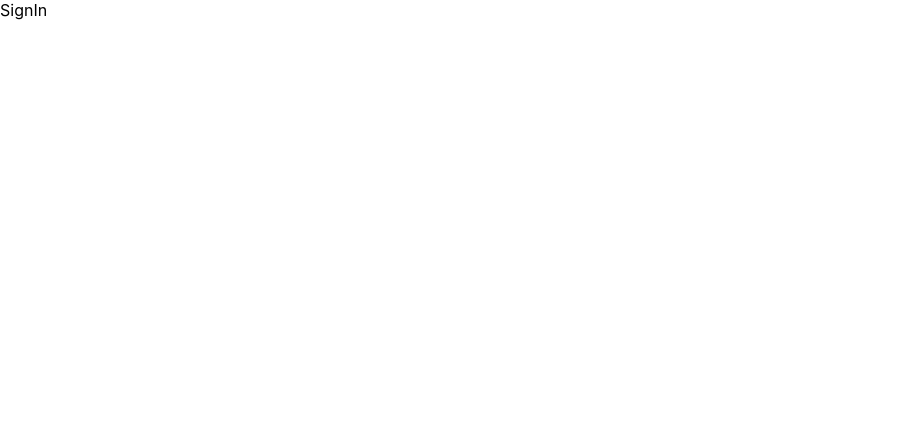
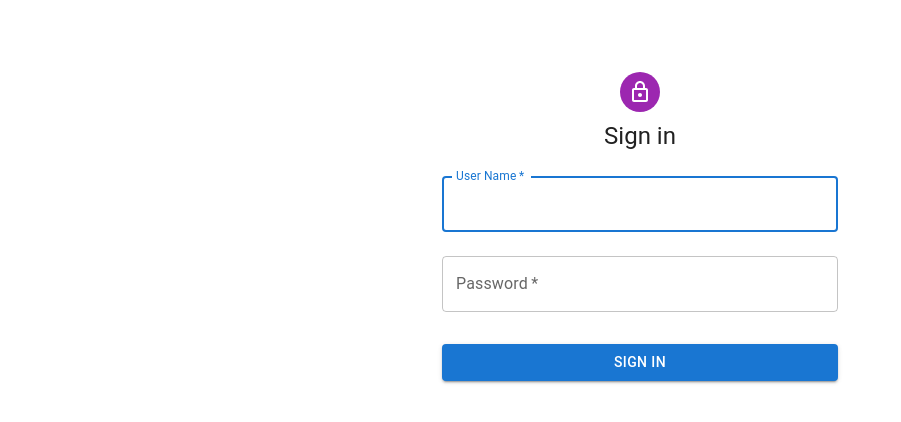
Before and after one commit to lopamudra2000/Hotel_mgmtSys_Frontend, a React (Create React App) app: page /signin in a window 1280 px wide. Shown: the top 422 px of the page, without its empty margins (0-901 px from the left). Built offline with nearby package versions, Linux system fonts and the light colour scheme.

Commit message:
Added Sign-in Page

```diff
--- a/src/Pages/SignIn/index.js
+++ b/src/Pages/SignIn/index.js
@@ -1,7 +1,78 @@
-import React from 'react'
+import * as React from 'react';
+import Avatar from '@mui/material/Avatar';
+import Button from '@mui/material/Button';
+import CssBaseline from '@mui/material/CssBaseline';
+import TextField from '@mui/material/TextField';
+import {Link} from 'react-router-dom';
+import Box from '@mui/material/Box';
+import LockOutlinedIcon from '@mui/icons-material/LockOutlined';
+import Typography from '@mui/material/Typography';
+import Container from '@mui/material/Container';
+import { createTheme, ThemeProvider } from '@mui/material/styles';
+const theme = createTheme();
 
 export default function SignIn() {
+  const handleSubmit = (event) => {
+    event.preventDefault();
+    const data = new FormData(event.currentTarget);
+    console.log({
+      username: data.get('username'),
+      password: data.get('password'),
+    });
+  };
+
   return (
-    <div>SignIn</div>
-  )
+    <ThemeProvider theme={theme}>
+      <Container component="main" maxWidth="xs">
+        <CssBaseline />
+        <Box
+          sx={{
+            marginTop: 8,
+            display: 'flex',
+            flexDirection: 'column',
+            alignItems: 'center',
+          }}
+        >
+          <Avatar sx={{ m: 1, bgcolor: 'secondary.main' }}>
+            <LockOutlinedIcon />
+          </Avatar>
+          <Typography component="h1" variant="h5">
+            Sign in
+          </Typography>
+          <Box component="form" onSubmit={handleSubmit} noValidate sx={{ mt: 1 }}>
+            <TextField
+              margin="normal"
+              required
+              fullWidth
+              id="username"
+              label="User Name"
+              name="username"
+              autoComplete="username"
+              autoFocus
+            />
+            <TextField
+              margin="normal"
+              required
+              fullWidth
+              name="password"
+              label="Password"
+              type="password"
+              id="password"
+              autoComplete="current-password"
+            />
+            <Button
+            component={Link}
+            to="/"
+              type="submit"
+              fullWidth
+              variant="contained"
+              sx={{ mt: 3, mb: 2 }}
+            >
+              Sign In
+            </Button>
+          </Box>
+        </Box>
+      </Container>
+    </ThemeProvider>
+  );
 }
```
